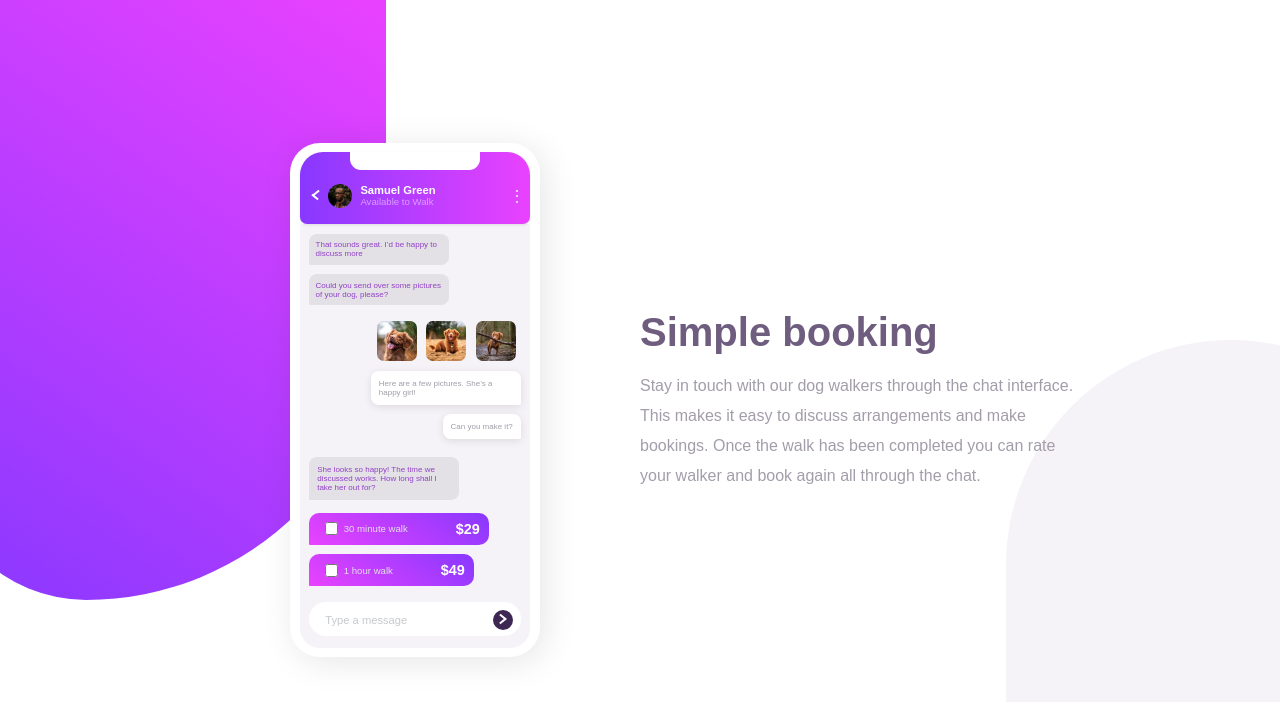
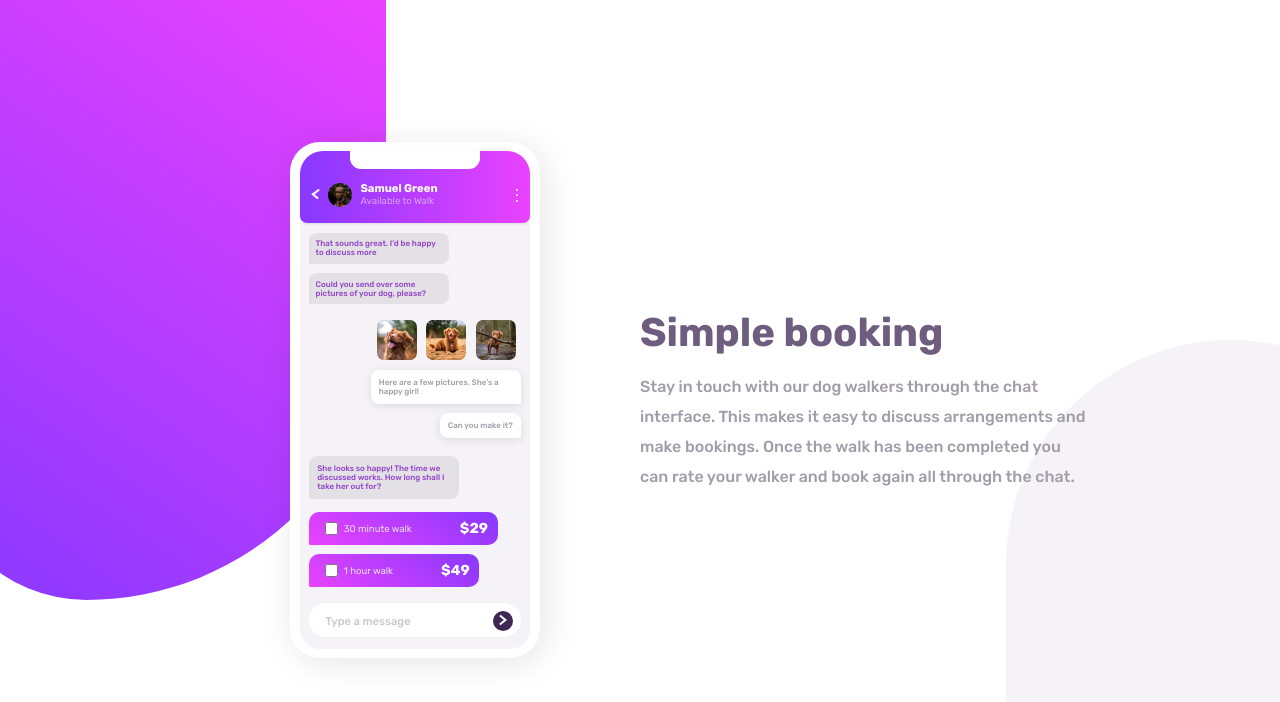
Before and after one commit to Kamasah-Dickson/Chat-app-illustrator, a plain HTML site: page index.html in a window 1280 px wide. Drawn offline with Linux system fonts and the light colour scheme.

Commit message:
Update index.html
updated font-syle

```diff
--- a/index.html
+++ b/index.html
@@ -3,6 +3,9 @@
 <head>
   <meta charset="UTF-8">
   <meta name="viewport" content="width=device-width, initial-scale=1.0"> <!-- displays site properly based on user's device -->
+  <link rel="preconnect" href="https://fonts.googleapis.com">
+<link rel="preconnect" href="https://fonts.gstatic.com" crossorigin>
+<link href="https://fonts.googleapis.com/css2?family=Rubik:wght@400;500;700&display=swap" rel="stylesheet">
   <link rel="icon" type="image/png" sizes="32x32" href="./images/favicon-32x32.png">
   <title>Frontend Mentor | [Challenge Name Here]</title>
   <link rel="stylesheet" href="./css/style.css" class="css">
```
